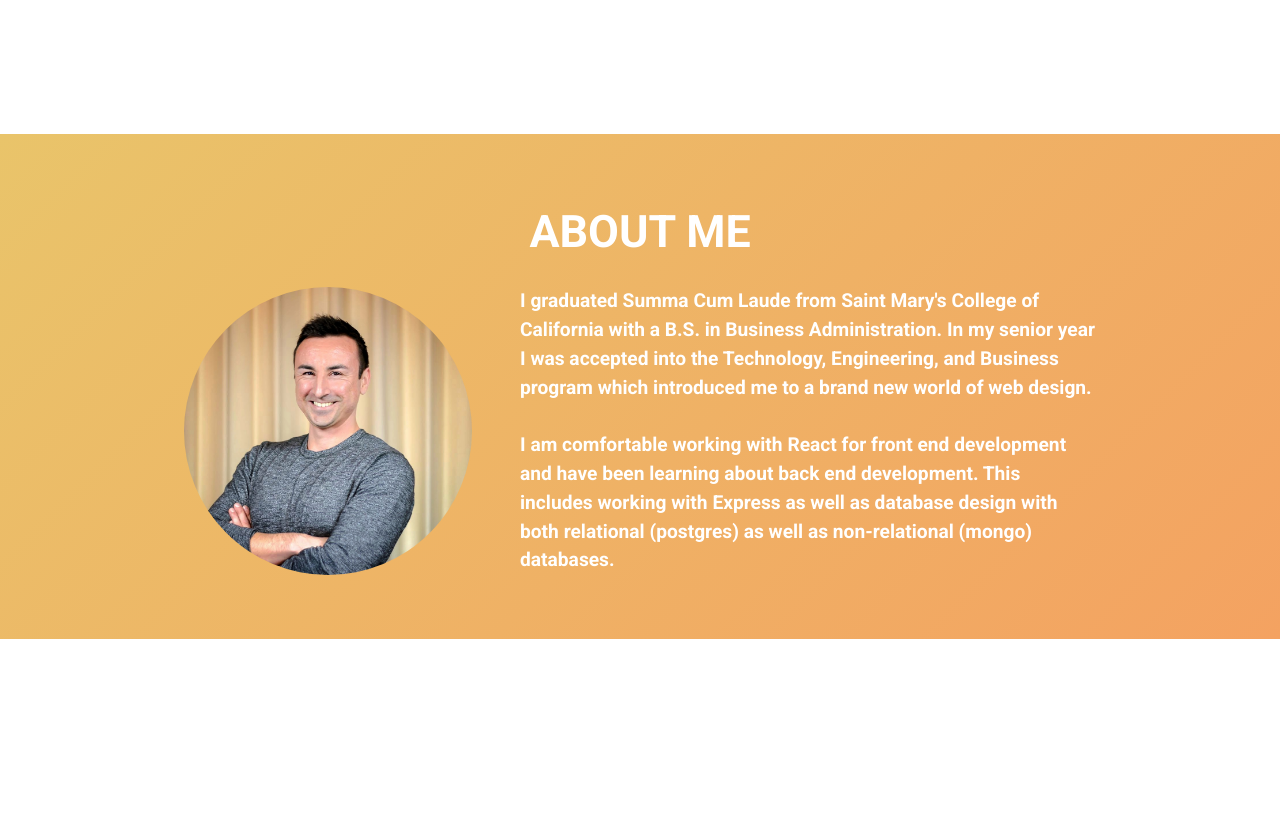
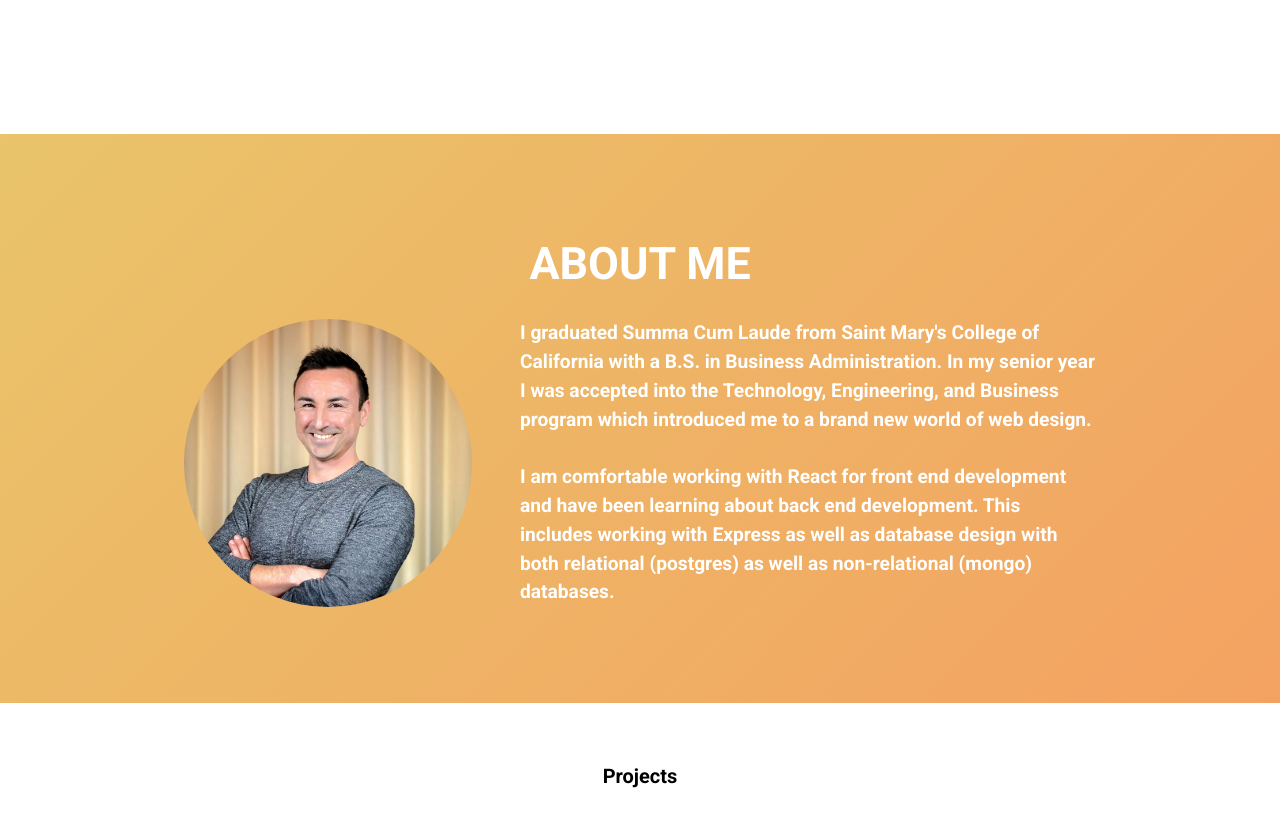
Before and after one commit to JWCTempleton/react-dev-portfolio, a React (Create React App) app in the folder react-portfolio/: page / in a window 1280 px wide. Shown: the part 660-1486 px from the top of the page. Before the commit the page ends 1299 px from the top, so only its background shows below. Built offline with nearby package versions, Linux system fonts and the light colour scheme.

Commit message:
Add projects section

```diff
--- a/react-portfolio/src/App.js
+++ b/react-portfolio/src/App.js
@@ -1,12 +1,14 @@
 import "./App.css";
 import Hero from "./components/Hero";
 import About from "./components/About";
+import Projects from "./components/Projects"
 
 function App() {
   return (
     <div className="app">
       <Hero />
       <About />
+      <Projects />
     </div>
   );
 }
--- a/react-portfolio/src/components/About.css
+++ b/react-portfolio/src/components/About.css
@@ -5,8 +5,8 @@
   align-items: center;
   width: 100vw;
   margin: 3.6rem auto;
-  padding-top: 4rem;
-  padding-bottom: 4rem;
+  padding-top: 6rem;
+  padding-bottom: 6rem;
   background-color: #e9c46a;
   background-image: linear-gradient(135deg, #e9c46a,#f4a261);
   color: #fff;
--- /dev/null
+++ b/react-portfolio/src/components/Projects.css
@@ -0,0 +1,7 @@
+.projects-section {
+  display: flex;
+  flex-direction: column;
+  align-items: center;
+  width: 100vw;
+  height: 30rem;
+}
--- /dev/null
+++ b/react-portfolio/src/components/Projects.jsx
@@ -0,0 +1,11 @@
+import "./Projects.css"
+
+const Projects = () => {
+    return (
+        <div className="projects-section">
+            <h1>Projects</h1>
+        </div>
+    )
+}
+
+export default Projects
```
